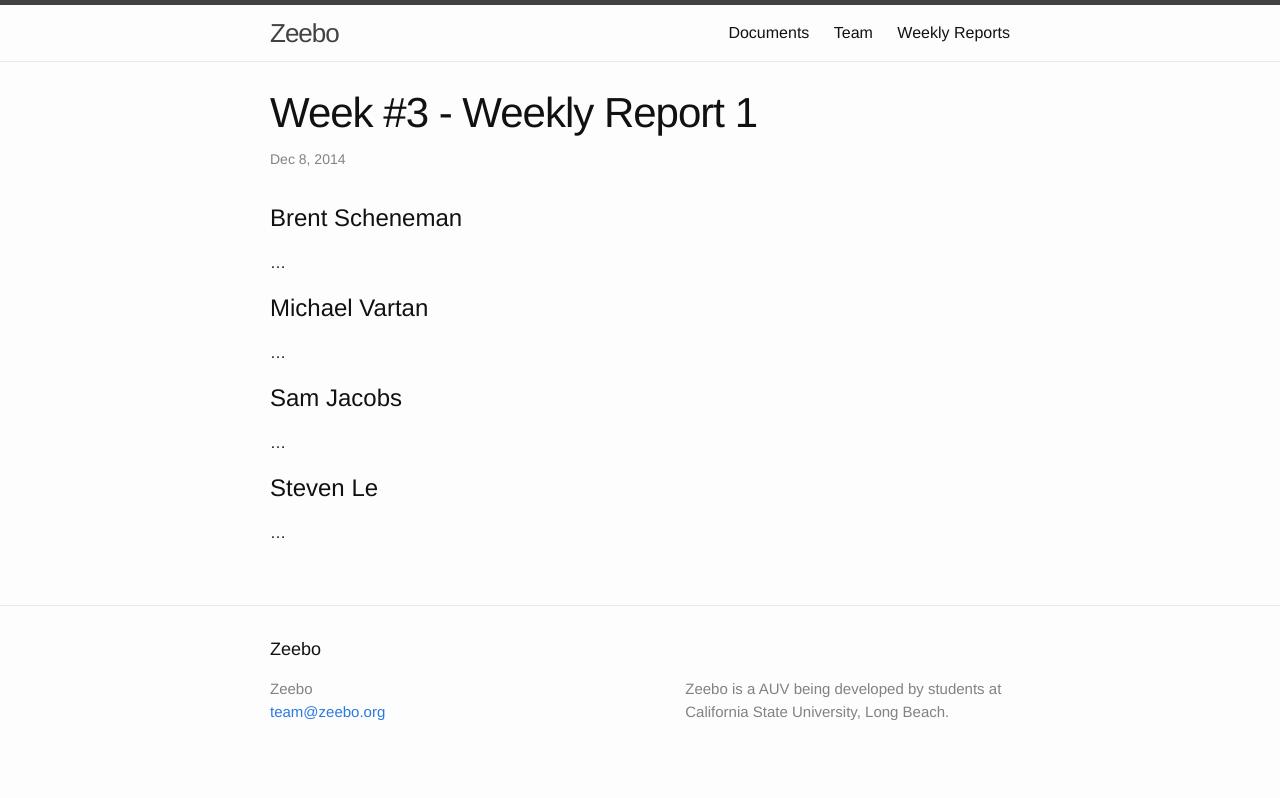
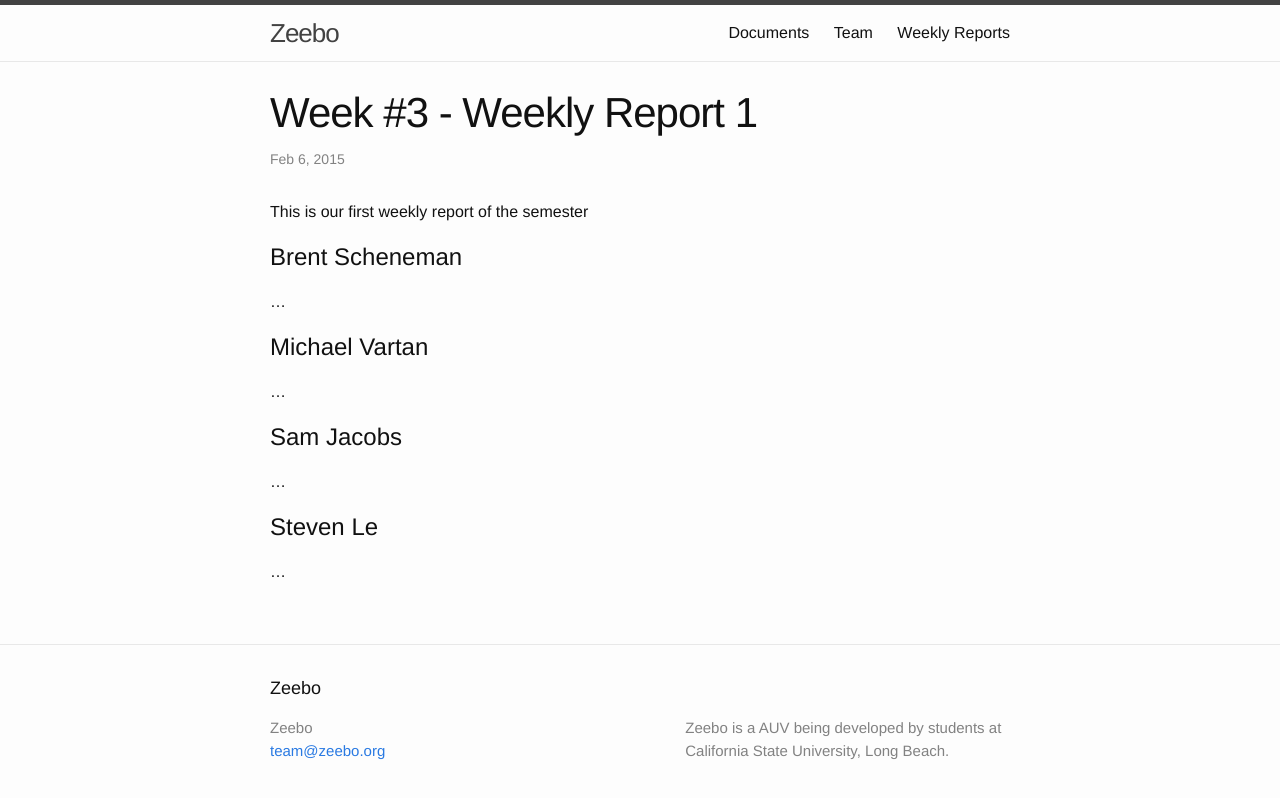
Before and after one commit to vartan/Xeebo, a Jekyll site: the page built from _posts/2015-02-06-weekly-report-week-3.md, in a window 1280 px wide. Shown: the top 798 px of the page. Built offline with Jekyll 4.4.1, drawn with Linux system fonts in a browser that asks for light colours; comment, search, counter and statistics services are not loaded.

Commit message:
added description

```diff
--- a/_posts/2015-02-06-weekly-report-week-3.md
+++ b/_posts/2015-02-06-weekly-report-week-3.md
@@ -1,9 +1,11 @@
 ---
 layout: post
 title:  "Week #3 - Weekly Report 1"
-date:   2014-12-08 22:38:36
+date:   2015-02-06 00:00:00
 categories: weekly
 ---
+
+This is our first weekly report of the semester
 
 #Brent Scheneman
 ...
```
